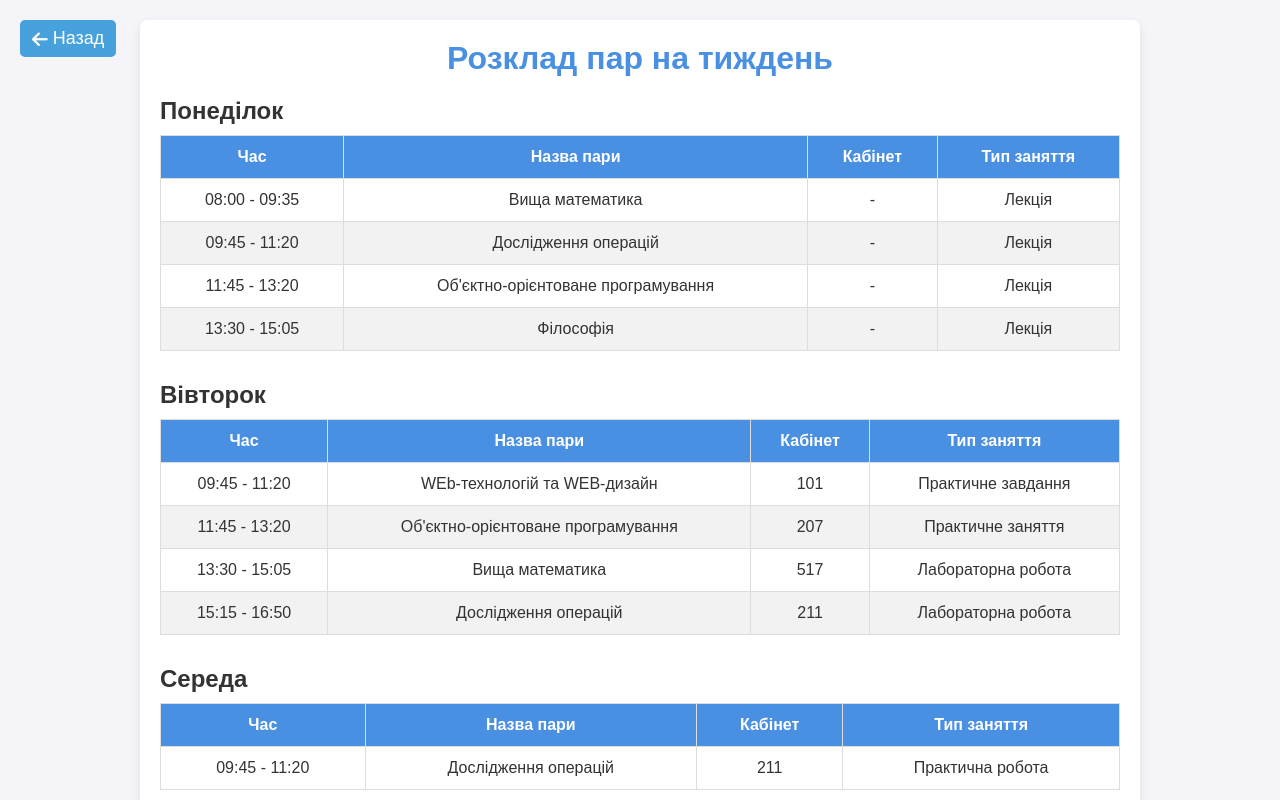
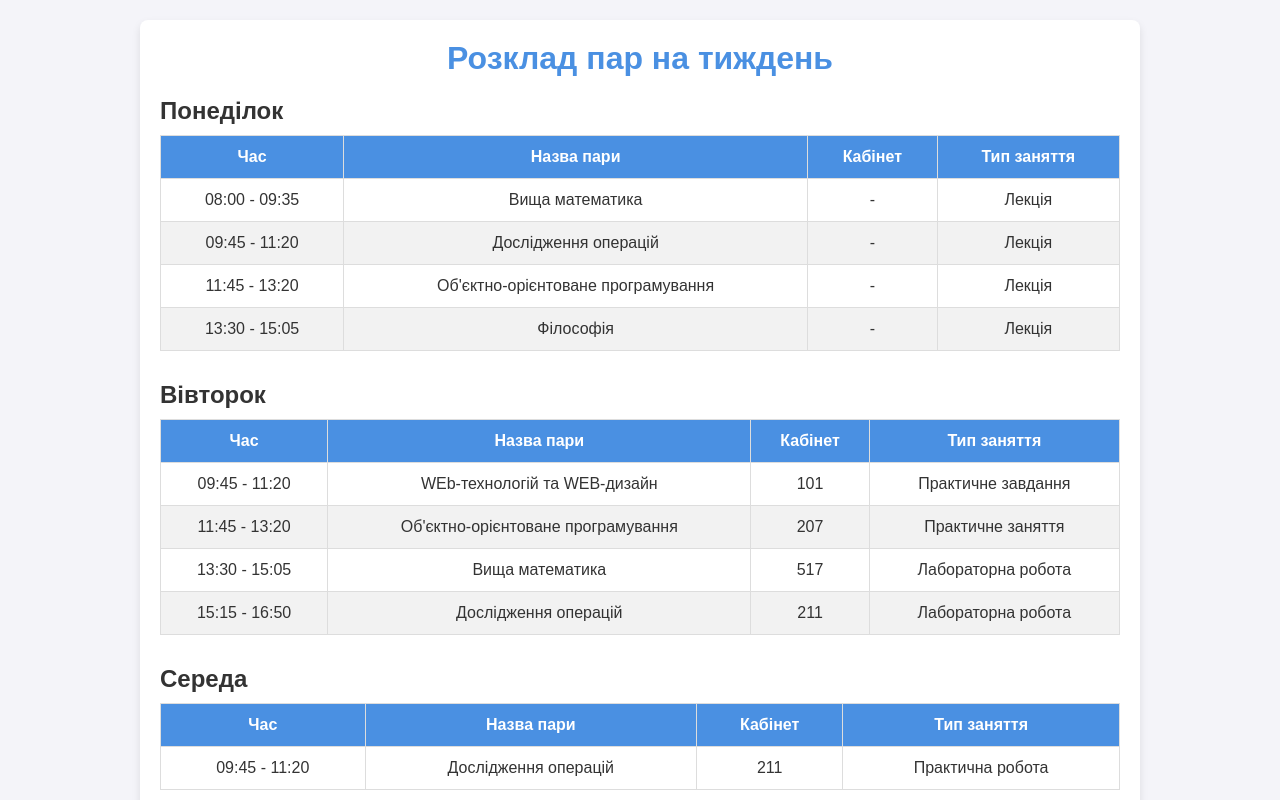
Before and after one commit to DanilSobko/mySite, a plain HTML site: page Розклад/index.html in a window 1280 px wide. Shown: the top 800 px of the page. Drawn offline with Linux system fonts and the light colour scheme.

Commit message:
Update index.html

```diff
--- a/Розклад/index.html
+++ b/Розклад/index.html
@@ -6,16 +6,10 @@
     <meta http-equiv="X-UA-Compatible" content="ie=edge">
     <title>Розклад пар на тиждень</title>
     <link rel="stylesheet" href="style.css">
-    <link rel="stylesheet" href="https://cdnjs.cloudflare.com/ajax/libs/font-awesome/6.0.0-beta3/css/all.min.css">
 </head>
 <body>
     <div class="container">
         <h1>Розклад пар на тиждень</h1>
-
-        <!-- Кнопка "Назад" -->
-        <button class="back-button" onclick="window.location.href='../labs.html';">
-            <i class="fas fa-arrow-left"></i> Назад
-        </button>
 
         <div class="day-schedule">
             <h2>Понеділок</h2>
```
